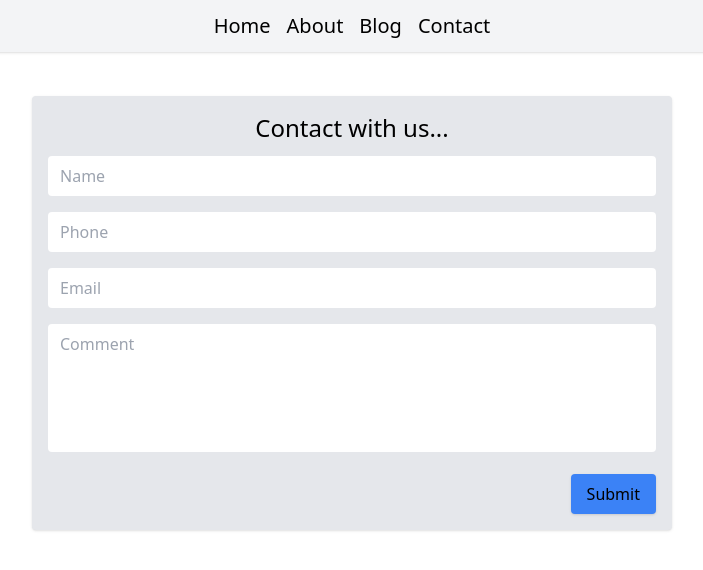
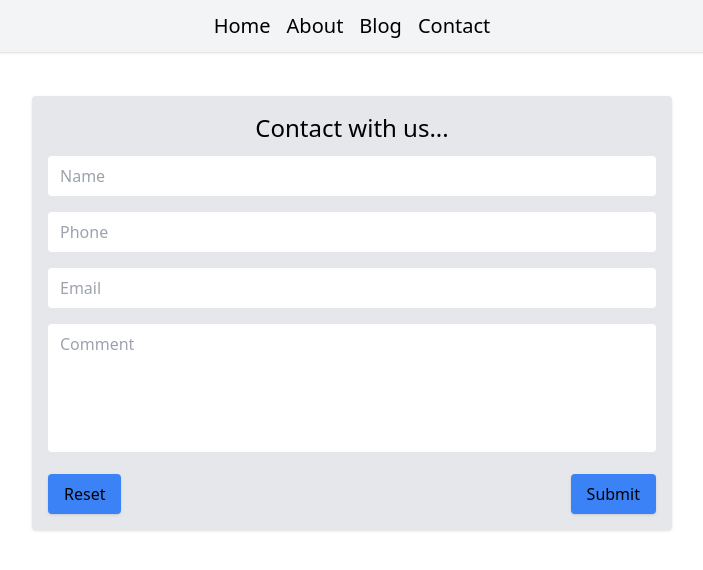
Before and after one commit to taiseen/next-js-blog-cwh, a Next.js app: page /contact in a window 1280 px wide. Shown: the top 570 px of the page, without its empty margins (288-991 px from the left). Built offline with nearby package versions, Linux system fonts and the light colour scheme.

Commit message:
contact ui function with reset  ==> OK

```diff
--- a/pages/contact.js
+++ b/pages/contact.js
@@ -11,10 +11,19 @@ const Contact = () => {
     setUser({ ...user, [e.target.name]: e.target.value })
   }
 
+  const clearAll = (e) => {
+    setUser({ name: '', phone: '', email: '', desc: '' });
+
+  }
+
   const handleSubmit = (e) => {
     e.preventDefault();
+    e.target.reset();
+    clearAll();
     console.log(user)
   }
+
+
 
   return (
     <section className="mt-14">
@@ -43,8 +52,10 @@ const Contact = () => {
             value={user.decs} onChange={handleChange}
             className="w-full py-2 px-3 rounded outline-gray-500 resize-none h-32" />
 
-          <div className="text-right">
-            <button className="py-2 px-4 bg-blue-500 rounded shadow hover:bg-blue-600 hover:text-white duration-300">Submit</button>
+          <div className="flex justify-between">
+            <button className="py-2 px-4 bg-blue-500 rounded shadow hover:bg-red-500 hover:text-white duration-300" onClick={clearAll}>Reset</button>
+
+            <button className="py-2 px-4 bg-blue-500 rounded shadow hover:bg-green-500 hover:text-white duration-300">Submit</button>
           </div>
         </form>
       </div>
```
